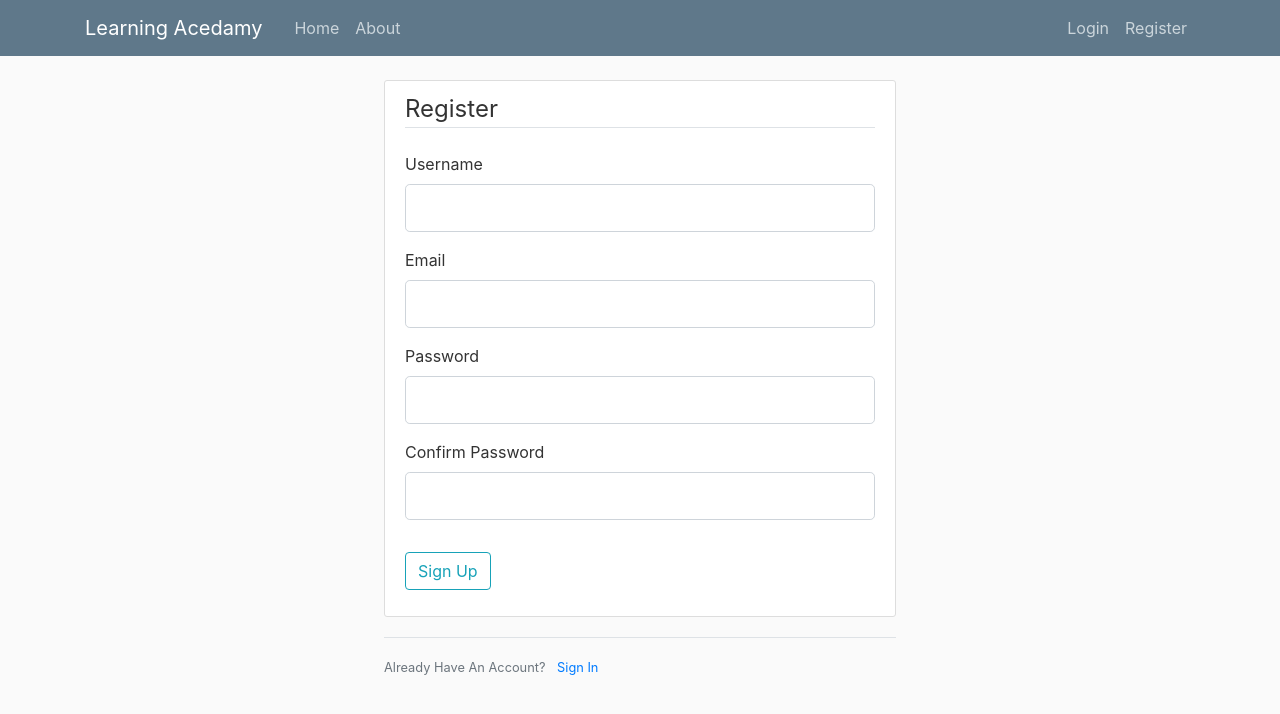
After one commit to Santhoshkumard11/Learning_Academy, a Flask app: template package/templates/register.html in a window 1280 px wide. The commit adds this page. Shown: the top 714 px of the page. Run offline with Flask 2, Linux system fonts and the light colour scheme; the template is opened without the code that fills it: values that come from a table or form of the project are taken from there, others are empty; some libraries are stand-ins or nearby versions.

Commit message:
package module

```diff
--- /dev/null
+++ b/package/routes.py
@@ -0,0 +1,34 @@
+from flask import render_template, jsonify,flash,redirect,url_for
+from package import app
+from package.forms import RegistrationForm, LoginForm
+
+
+@app.route("/")
+@app.route("/home")
+def home():
+    return render_template("templates/home.html")
+
+@app.route("/about")
+def about():
+    return render_template("about.html",title="About")
+
+
+@app.route("/register", methods=['GET', 'POST'])
+def register():
+    form = RegistrationForm()
+    if form.validate_on_submit():
+        flash(f'Account created for {form.username.data}!', 'success')
+        return redirect(url_for('home'))
+    return render_template('register.html', title='Register', form=form)
+
+
+@app.route("/login", methods=['GET', 'POST'])
+def login():
+    form = LoginForm()
+    if form.validate_on_submit():
+        if form.email.data == 'admin@blog.com' and form.password.data == 'password':
+            flash('You have been logged in!', 'success')
+            return redirect(url_for('home'))
+        else:
+            flash('Login Unsuccessful. Please check username and password', 'danger')
+    return render_template('login.html', title='Login', form=form)
--- a/static/main.css
+++ b/package/static/main.css
@@ -78,3 +78,9 @@ body {
   .account-heading {
     font-size: 2.5rem;
   }
+
+
+.container-form-1{
+  width: 40%;
+  margin: 0 auto;
+}
--- a/templates/about.html
+++ b/package/templates/about.html
@@ -1,6 +1,6 @@
 
 {% extends "template.html" %}
-  {% block content1 %}
+  {% block content %}
 
     <h1> About Flask </h1>
     <p> Flask is a micro web framework written in Python.</p>
--- /dev/null
+++ b/package/templates/register.html
@@ -0,0 +1,76 @@
+{% extends "template.html" %}
+{% block content %}
+
+<div class="container-form-1">
+    <div class="content-section">
+        <form method="POST" action="">
+            {{ form.hidden_tag() }}
+            <fieldset class="form-group">
+                <legend class="border-bottom mb-4">Register</legend>
+                <div class="form-group">
+                    {{ form.username.label(class="form-control-label") }}
+
+                    {% if form.username.errors %}
+                        {{ form.username(class="form-control form-control-lg is-invalid") }}
+                        <div class="invalid-feedback">
+                            {% for error in form.username.errors %}
+                                <span>{{ error }}</span>
+                            {% endfor %}
+                        </div>
+                    {% else %}
+                        {{ form.username(class="form-control form-control-lg") }}
+                    {% endif %}
+                </div>
+                <div class="form-group">
+                    {{ form.email.label(class="form-control-label") }}
+                    {% if form.email.errors %}
+                        {{ form.email(class="form-control form-control-lg is-invalid") }}
+                        <div class="invalid-feedback">
+                            {% for error in form.email.errors %}
+                                <span>{{ error }}</span>
+                            {% endfor %}
+                        </div>
+                    {% else %}
+                        {{ form.email(class="form-control form-control-lg") }}
+                    {% endif %}
+                </div>
+                <div class="form-group">
+                    {{ form.password.label(class="form-control-label") }}
+                    {% if form.password.errors %}
+                        {{ form.password(class="form-control form-control-lg is-invalid") }}
+                        <div class="invalid-feedback">
+                            {% for error in form.password.errors %}
+                                <span>{{ error }}</span>
+                            {% endfor %}
+                        </div>
+                    {% else %}
+                        {{ form.password(class="form-control form-control-lg") }}
+                    {% endif %}
+                </div>
+                <div class="form-group">
+                    {{ form.confirm_password.label(class="form-control-label") }}
+                    {% if form.confirm_password.errors %}
+                        {{ form.confirm_password(class="form-control form-control-lg is-invalid") }}
+                        <div class="invalid-feedback">
+                            {% for error in form.confirm_password.errors %}
+                                <span>{{ error }}</span>
+                            {% endfor %}
+                        </div>
+                    {% else %}
+                        {{ form.confirm_password(class="form-control form-control-lg") }}
+                    {% endif %}
+                </div>
+            </fieldset>
+            <div class="form-group">
+                {{ form.submit(class="btn btn-outline-info") }}
+            </div>
+        </form>
+    </div>
+    <div class="border-top pt-3">
+        <small class="text-muted">
+            Already Have An Account? <a class="ml-2" href="{{ url_for('login') }}">Sign In</a>
+        </small>
+    </div>
+
+</div>
+{% endblock content %}
--- a/templates/template.html
+++ b/package/templates/template.html
@@ -9,12 +9,19 @@
   <link rel="stylesheet" href="https://maxcdn.bootstrapcdn.com/bootstrap/4.0.0/css/bootstrap.min.css" integrity="sha384-Gn5384xqQ1aoWXA+058RXPxPg6fy4IWvTNh0E263XmFcJlSAwiGgFAW/dAiS6JXm" crossorigin="anonymous">
 
   <link rel="stylesheet" type="text/css" href="{{ url_for('static', filename='main.css') }}">
+  <!-- <link rel="stylesheet" type="text/css" href="/static/main.css"> -->
 
    {% if title %}
         <title>Learner's Acedamy - {{ title }}</title>
     {% else %}
         <title>Learner's Acedamy</title>
     {% endif %}
+    <!-- <style>
+      #container-form{
+    width: 35%;
+    margin: 0 auto;
+  }
+    </style> -->
 
 </head>
 
@@ -33,21 +40,19 @@
             </div>
             <!-- Navbar Right Side -->
             <div class="navbar-nav">
-              <a class="nav-item nav-link" href="/login">Login</a>
-              <a class="nav-item nav-link" href="/register">Register</a>
+              <a class="nav-item nav-link" href="\login">Login</a>
+              <a class="nav-item nav-link" href="\register">Register</a>
             </div>
           </div>
         </div>
       </nav>
     </header>
 
-      {% block content %}
 
-      {% endblock %}
 
-      {% block content1 %}
+        {% block content %}
 
-      {% endblock %}
+        {% endblock %}
 
     <!-- Optional JavaScript -->
     <!-- jQuery first, then Popper.js, then Bootstrap JS -->
--- /dev/null
+++ b/run.py
@@ -0,0 +1,5 @@
+from package import app
+
+
+if __name__ == "__main__":
+    app.run(debug=True)
```
Also changed, not shown: app.py (deleted, +0 -16 lines), package/__init__.py (added, +9 -0 lines), package/model.py (added, +25 -0 lines), package/templates/login.html (added, +57 -0 lines), package/forms.py (renamed from forms.py), package/templates/home.html (renamed from templates/home.html).
